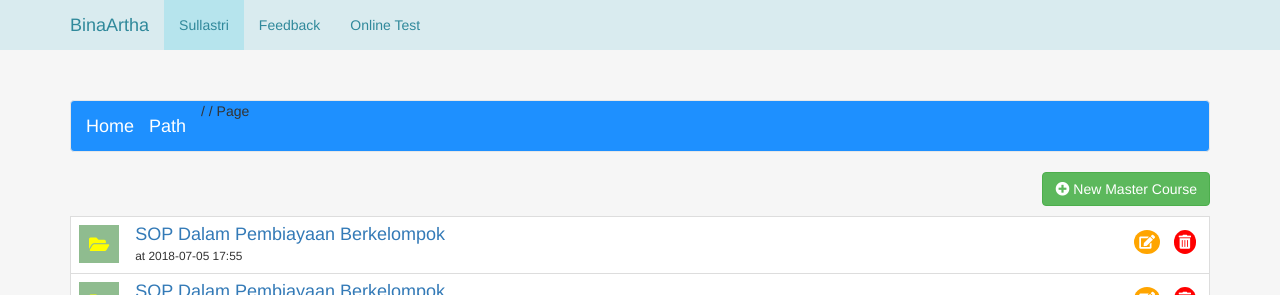
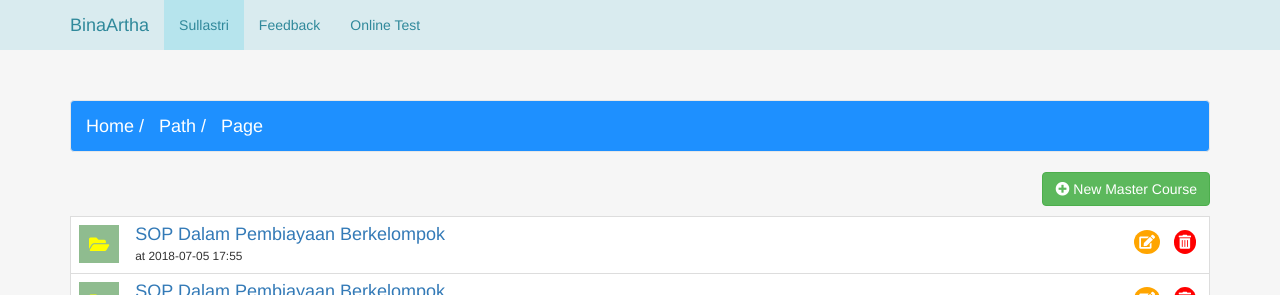
Before and after one commit to kemtol/Bina-Artha, a Jekyll site: the page built from laman/dashboard.md, in a window 1280 px wide. Shown: the top 295 px of the page. Built offline with Jekyll 4.4.1, drawn with Linux system fonts in a browser that asks for light colours; nearby versions of some CDN libraries.

Commit message:
Update admin.html

```diff
--- a/_layouts/admin.html
+++ b/_layouts/admin.html
@@ -53,7 +53,7 @@
       <nav class="doc-path navbar navbar-default">
         <div class="container-fluid">
           <div class="navbar-header">
-            <a class="navbar-brand" href="#">Home</a> / <a class="navbar-brand" href="#">Path</a> / <span>Page</span>
+            <a class="navbar-brand" href="#">Home / </a><a class="navbar-brand" href="#">Path / </a><span class="navbar-brand">Page</span>
           </div>
         </div>
       </nav>
```
